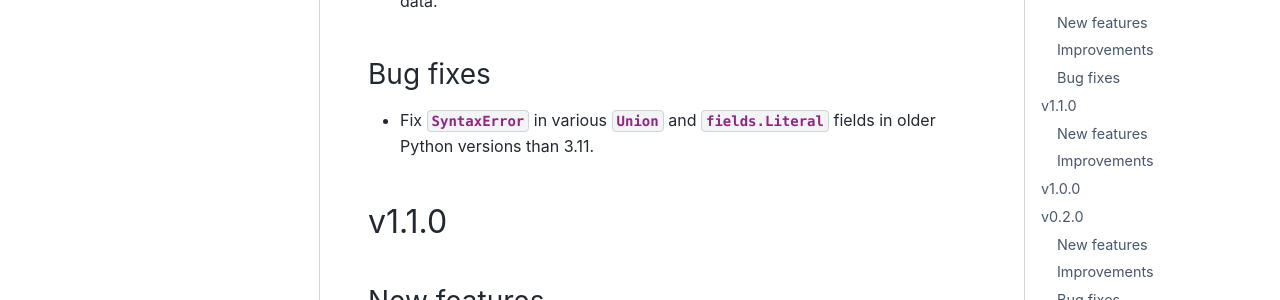
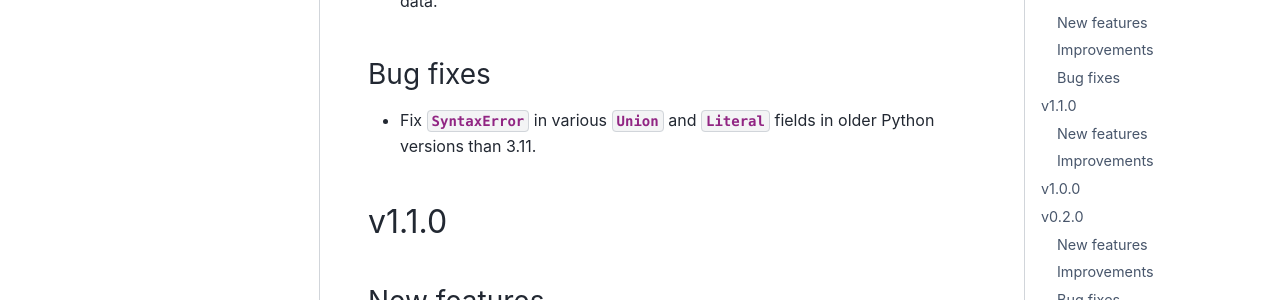
Before and after one commit to izxxr/oblate, a Sphinx documentation site: the page built from docs/source/changelog.rst, in a window 1280 px wide and 900 px high, scrolled down 512 px. Shown: the part 147-447 px from the top of the window. Built offline with Sphinx 7.4.7 and the PyData theme 0.15.4, drawn with Linux system fonts in a browser that asks for light colours.

Commit message:
Fix unshortened field reference in changelog

```diff
--- a/docs/source/changelog.rst
+++ b/docs/source/changelog.rst
@@ -24,8 +24,8 @@ Improvements
 Bug fixes
 ~~~~~~~~~
 
-- Fix :exc:`SyntaxError` in various :class:`~fields.Union` and :class:`fields.Literal` fields
-  in older Python versions than 3.11.
+- Fix :exc:`SyntaxError` in various :class:`~fields.Union` and :class:`~fields.Literal`
+  fields in older Python versions than 3.11.
 
 v1.1.0
 ------
```
